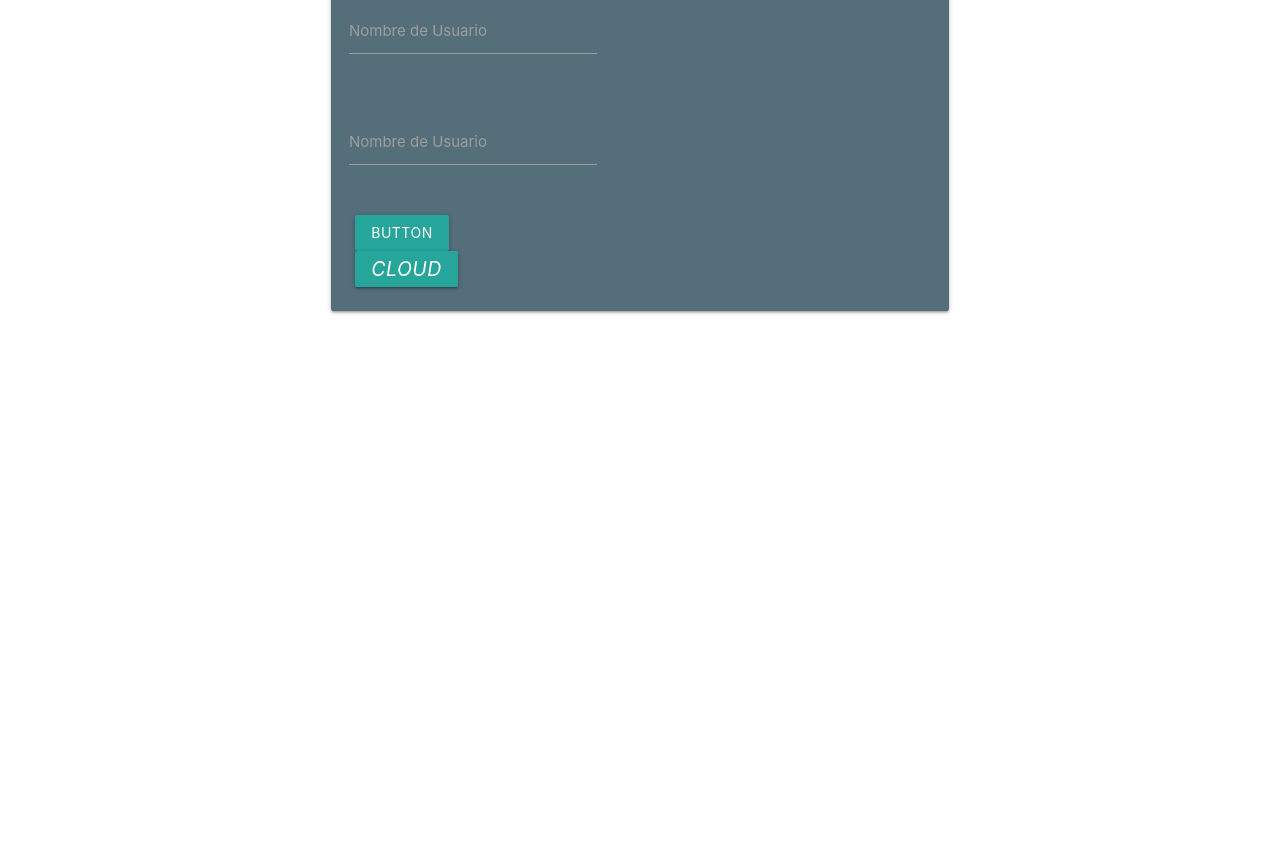
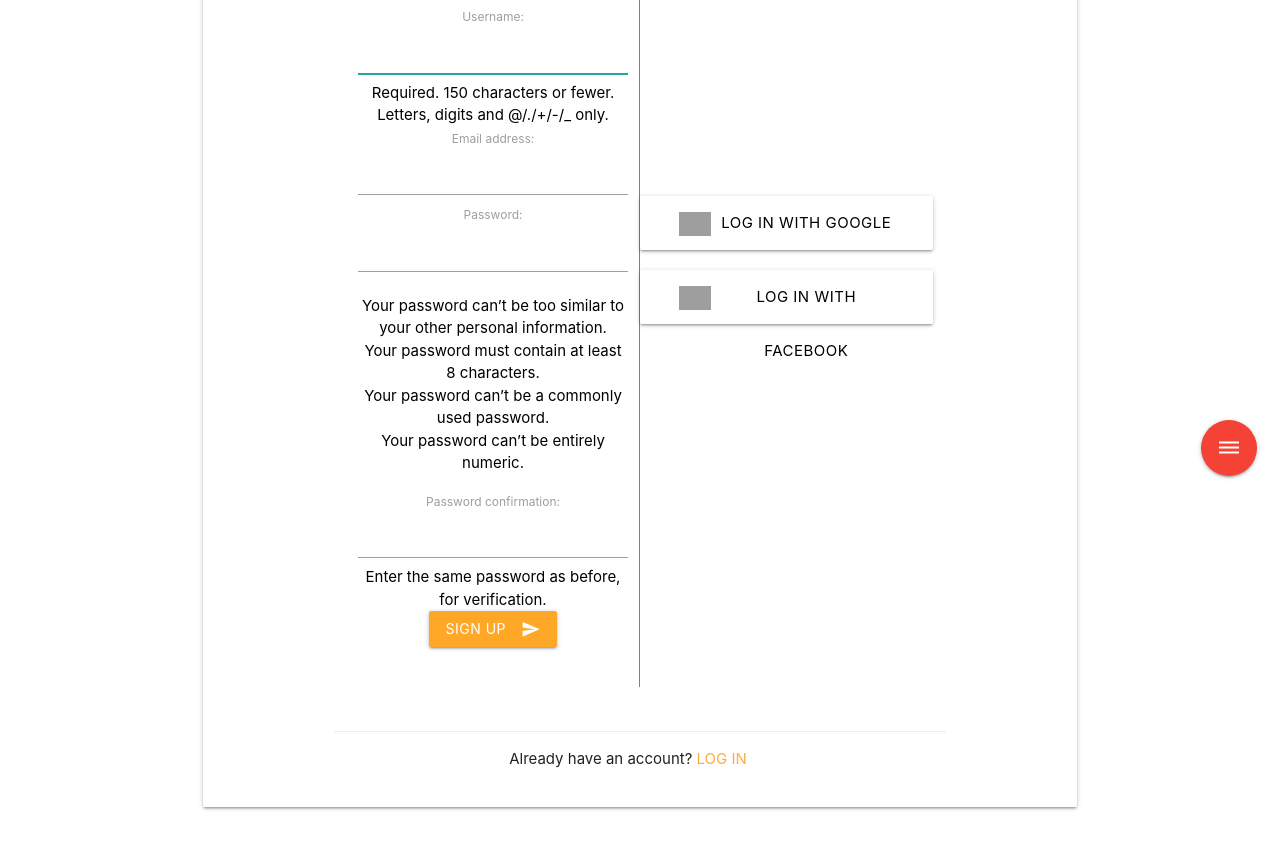
Before and after one commit to cettipao/ecoinclusion, a Django app: page /register in a window 1280 px wide; the page is wider, and only the part inside the window is pictured. Shown: the part 301-1143 px from the top of that part. Before the commit the page ends 615 px from the top of that part, so only its background shows below. Run offline with Django 3.2, Linux system fonts and the light colour scheme; parts of the project's set-up code (start-up, migrations or seed data) failed here and were passed over; some libraries are stand-ins or nearby versions; grey boxes are pictures that could not be loaded.

Commit message:
added pages home about and a new script forms.py

```diff
--- /dev/null
+++ b/ecoinclusion/forms.py
@@ -0,0 +1,35 @@
+from django.forms import ModelForm
+from .models import *
+from django.contrib.auth.forms import UserCreationForm
+from django import forms
+from django.contrib.auth.models import User
+from django.http import request
+
+class UserForm(ModelForm):
+    #last_name = forms.CharField(blank=False)
+    #first_name = forms.CharField(blank=False)
+    class Meta:
+        model = User
+        fields = ['first_name','last_name','username','email']
+    def __init__(self, *args, **kwargs):
+        super(UserForm, self).__init__(*args, **kwargs)
+        self.fields['last_name'].required = True
+        self.fields['first_name'].required = True
+
+    fields = ['basic_field']
+
+
+
+
+
+
+class CreateUserForm(UserCreationForm):
+    #last_name = forms.CharField(blank=False)
+    #first_name = forms.CharField(blank=False)
+    class Meta:
+        model = User
+        fields = ['first_name','last_name','username','email','password1','password2']
+    def __init__(self, *args, **kwargs):
+        super(CreateUserForm, self).__init__(*args, **kwargs)
+        self.fields['last_name'].required = True
+        self.fields['first_name'].required = True
--- a/ecoinclusion/templates/admin/forms/widgets/checkbox_option.html
+++ /dev/null
@@ -1 +0,0 @@
-{% if wrap_label %}{% include "django/forms/widgets/input.html" %}<label class="vCheckboxLabel" {% if widget.attrs.id %} for="{{ widget.attrs.id }}"{% endif %}>{% endif %}{% if wrap_label %} {{ widget.label }}</label>{% endif %}
--- /dev/null
+++ b/ecoinclusion/templates/main.html
@@ -0,0 +1,48 @@
+{% load static %}
+<!DOCTYPE html>
+<html lang="en">
+<head>
+    <meta charset="utf-8">
+    <link rel="stylesheet" href="{% static 'css-m/materialize.min.css' %}">
+
+    <link href="https://fonts.googleapis.com/icon?family=Material+Icons" rel="stylesheet">
+    <title>Iniciar Sesion</title>
+
+
+</head>
+<body>
+    {% include 'navbar.html' %}
+    {% block content %}
+
+
+
+
+
+    {% endblock %}
+    <div class="fixed-action-btn">
+        <a class="btn-floating btn-large red">
+            <i class="large material-icons">dehaze</i>
+        </a>
+        <ul>
+            <li><a class="btn-floating green"><i class="material-icons">message</i></a></li>
+            <li><a class="btn-floating blue"><i class="material-icons">arrow_upward</i></a></li>
+            <li><a class="btn-floating red"><i class="material-icons">arrow_downward</i></a></li>
+
+        </ul>
+    </div>
+    <script>
+    document.addEventListener('DOMContentLoaded', function() {
+        var elems = document.querySelectorAll('.fixed-action-btn');
+        var instances = M.FloatingActionButton.init(elems, {
+            direction: 'top',
+            hoverEnabled: true
+        });
+
+    });
+    </script>
+    <script src="https://cdnjs.cloudflare.com/ajax/libs/materialize/1.0.0/js/materialize.min.js"></script>
+    <script type="text/javascript" src="{% static 'js-m/materialize.min.js' %}"></script>
+
+
+
+</body>
--- /dev/null
+++ b/ecoinclusion/templates/navbar.html
@@ -0,0 +1,82 @@
+{% load static %}
+{% url 'home' as home_url %}
+{% url 'about' as about_url %}
+{% url 'login' as login_url %}
+{% url 'register' as register_url %}
+{% url 'logout' as logout_url %}
+<ul id="dropdown1" class="dropdown-content">
+
+	{% if request.user.is_authenticated %}
+	<li><a href="{{logout_url}}">Log out</a></li>
+	<li><a href=""><i class="material-icons left">face</i>Profile</a></li>
+	{% else %}
+	<li><a class="black-text" href="{{login_url}}">Log in</a></li>
+	<li><a  href="{{register_url}}">Sign up </a></li>
+	{% endif %}
+</ul>
+<ul id="dropdown2" class="dropdown-content">
+
+	{% if request.user.is_authenticated %}
+	<li><a href="{{logout_url}}">Log out</a></li>
+	<li><a href=""><i class="material-icons top">face</i>Profile</a></li>
+	{% else %}
+	<li><a class="black-text" href="{{login_url}}">Log in</a></li>
+	<li><a  href="{{register_url}}">Sign up </a></li>
+	{% endif %}
+</ul>
+<nav class="white nav-extended" role="navigation">
+	<div class="nav-wrapper container">
+		<a id="logo-container" href="{{home_url}}" class="brand-logo"><img src="{% static '/media/logo-ecoinclusion.png' %}" alt="ecoinclusion" loading="lazy"></a>
+
+		<ul class="right hide-on-med-and-down">
+			<li><a  class="black-text" href="{{home_url}}"><i class="material-icons left">home</i>Inicio</a></li>
+			<li><a  class="black-text" href="{{about_url}}"><i class="material-icons left">book</i>Somos</a></li>
+
+			<li><a class="dropdown-trigger black-text" href="#!" data-target="dropdown2"><i class="material-icons right">arrow_drop_down</i>Empezar</a></li>
+
+
+			<li><a  class="black-text" href="#"><i class="material-icons left">group</i>Eco Comunidad</a></li>
+		</ul>
+		<a  href="#" data-target="slide-out" class="sidenav-trigger black-text"><i class="material-icons">menu</i></a>
+
+	</div>
+
+
+</nav>
+
+
+
+<ul id="slide-out" class="sidenav">
+	<li><a  class="black-text" href="{{home_url}}"><i class="material-icons left">home</i>Inicio</a></li>
+	<li><a  class="black-text" href="{{about_url}}"><i class="material-icons left">book</i>Somos</a></li>
+	<li><a class="dropdown-trigger black-text" href="#!" data-target="dropdown1"><i class="material-icons right">arrow_drop_down</i>Empezar</a></li>
+
+	<li><a  class="black-text" href="#"><i class="material-icons left">group</i>Eco Comunidad</a></li>
+</ul>
+
+<script>
+
+
+document.addEventListener('DOMContentLoaded', function() {
+	var elems = document.querySelectorAll('.sidenav');
+
+	var instances = M.Sidenav.init(elems, 'left',{
+		edge: 'left',
+		draggable: true,
+		preventScrolling: true
+	});
+});
+document.addEventListener('DOMContentLoaded', function() {
+    var elems = document.querySelectorAll('.dropdown-trigger');
+    var instances = M.Dropdown.init(elems,{coverTrigger: false});
+  });
+
+
+
+
+
+
+
+
+
+</script>
--- a/ecoinclusion/templates/register.html
+++ b/ecoinclusion/templates/register.html
@@ -1,58 +1,116 @@
+{% extends 'main.html' %}
 {% load static %}
+
+
 {% block content %}
-<!DOCTYPE html>
-<html>
-    <head>
-        <meta charset="utf-8">
-        <link rel="stylesheet" href="{% static 'css-m/materialize.min.css' %}">
-        <script type="text/javascript" src="{% static 'js-m/materialize.min.js' %}"></script>
-        <title>Registrarse</title>
-    </head>
-    <body>
-    <script>
-        $(document).ready(function() {
-            M.updateTextFields();
-        });
-    </script>
-    <div style="position: relative; left: 25%; " class="row">
-        <div class="col s12 m6">
-          <div class="card blue-grey darken-1">
-            <div class="card-content white-text">
-              <span class="card-title" style="text-align: center;">Registrarse</span>
+<style>
+.outer {
+  display: table;
+  position: absolute;
+  top: 0;
+  left: 0;
+  height: 100%;
+
+}
+
+.middle {
+  display: table-cell;
+  vertical-align: middle;
+}
+
+.inner {
+  margin-left: auto;
+  margin-right: auto;
+  width: 400px;
+  /*whatever width you want*/
+}
+</style>
+<div class="container">
     <div class="row">
-                <div class="input-field inline">
-                  <input id="username" type="text" class="validate">
-                  <label for="username">Nombre de Usuario</label>
+        <div class="col s12 " >
+            <div class="card ">
+                <div class="container">
+                    <div class="card-content black-text">
+                        <div class="row center">
+                            <div class="col s12 " >
+                                <span class="flow-text" >Sign up</span>
+                            </div>
+
+                        </div>
+                        <div class="row center valign-wrapper" >
+                            <div class="col s12 m6 l6" style="border-right: 1px grey solid">
+                                <form method="POST" action="">
+                                    {% csrf_token %}
+                                    {{form.as_p}}
+
+                                        <div class="row center">
+                                            <button class="btn waves-effect waves-light orange lighten-1" type="submit" name="action">Sign up
+                                                <i class="material-icons right">send</i>
+                                            </button>
+                                        </div>
+                                        <div class="row center">
+                                            {% for message in messages%}
+                                            <div class="red-text" role="alert">{{message}}</div>
+
+                                            {% endfor %}
+                                        </div>
+
+
+                                </form>
+                            </div>
+                            <div  class="col s12 m6 l6" style="height:100%">
+
+
+
+                                {% load socialaccount %}
+
+                                <div  class="row center">
+                                    <a href="{% provider_login_url 'google' %}" class="btn-large white ">
+
+                                        <div class="col s2 m2 l2">
+                                            <img length="24px" height="24px" style="vertical-align: middle;" src="{% static '/media/logo-google.png' %}" alt="ecoinclusion" loading="lazy">
+                                        </div>
+                                        <div class="col s10 m10 l10 center">
+                                            <div style="color:black">
+                                                Log in with Google
                                             </div>
                                         </div>
-              <div class="row">
-                <div class="input-field inline">
-                  <input id="email" type="email" class="validate">
-                  <label for="email">E-mail</label>
+
+                                    </a>
+                                </div>
+                                <div  class="row center">
+                                    <a href="{% provider_login_url 'facebook' %}" class="btn-large white ">
+
+                                        <div class="col s2 m2 l2">
+                                            <img length="24px" height="24px" style="vertical-align: middle;" src="{% static '/media/logo-facebook.png' %}" alt="ecoinclusion" loading="lazy">
+                                        </div>
+                                        <div class="col s10 m10 l10 center">
+                                            <div style="color:black">
+                                                Log in with Facebook
                                             </div>
                                         </div>
-              <div class="row">
-                <div class="input-field inline">
-                  <input id="password" type="text" class="validate">
-                  <label for="password">Nombre de Usuario</label>
+
+                                    </a>
+                                </div>
+
                             </div>
                         </div>
-              <div class="row">
-                <div class="input-field inline">
-                  <input id="confirm_password" type="text" class="validate">
-                  <label for="confirm_password">Nombre de Usuario</label>
+                    </div>
+
+                    <div class="card-action">
+
+                        <div class="row center">
+                            Already have an account? <a href="{% url 'login' %}" class="ml-2">Log in</a>
                         </div>
                     </div>
-              <div>
-                <a class="waves-effect waves-light btn">button</a>
-              </div>
-              <div>
-                <a class="waves-effect waves-light btn"><i class="material-icons">cloud</i></a>
+
+
+
+
                 </div>
             </div>
         </div>
     </div>
 </div>
-    </body>
-</html>
+
 {% endblock %}
--- a/ecoinclusion/urls.py
+++ b/ecoinclusion/urls.py
@@ -2,6 +2,10 @@ from django.urls import path
 from .views import *
 
 urlpatterns = [
-     path('login', loginView),
-     path('register', registerView),
+     path('',homeView, name="home"),
+     path('login', loginView, name="login"),
+     path('somos', aboutView, name="about"),
+     path('register', registerView, name="register"),
+     path('logout', logoutView, name="logout"),
+
 ]
--- a/ecoinclusion/views.py
+++ b/ecoinclusion/views.py
@@ -2,16 +2,60 @@ from django.shortcuts import render
 from django.views.generic import TemplateView
 from django.shortcuts import render,redirect
 from django.contrib.auth.forms import UserCreationForm
+from django.contrib.auth import authenticate, login, logout
+from .forms import *
+from .decorators import *
+from django.contrib import messages
 
 # Create your views here.
 
-def logoutViews(request):
+def logoutView(request):
     if request.user.is_authenticated:
         logout(request)
-        return redirect("login_url")
+        return redirect("home")
 
+
+
+
+@unauthenticated_user
+def loginView(request):
+    context= {}
+    if request.method == 'POST':
+        username=request.POST.get('username')
+        password=request.POST.get('password')
+        user=authenticate(request , username=username,password=password)
+        if user is not None:
+            login(request,user)
+            messages.error(request, "Succefully loged in with account " + username)
+            return redirect('home')
+        else :
+            messages.error(request, "Username OR password is incorrect " )
+            return render(request, 'login.html' , context)
+
+
+    return render(request,'login.html',context)
+
+@unauthenticated_user
 def registerView(request):
-    return render(request, 'register.html')
+    form = CreateUserForm()
+    if request.method =="POST":
+        form = CreateUserForm(request.POST)
+        if form.is_valid():
+            user = form.save()
+            username = form.cleaned_data.get('username')
 
-def loginView(request):
-    return render(request,'login.html')
+            messages.success(request, "Account was created for " + username)
+            return redirect('login')
+    context= {
+        'form':form
+    }
+    return render(request, 'register.html' , context)
+
+
+def homeView(request):
+    return render(request, 'home.html')
+
+
+
+def aboutView(request):
+    return render(request, 'somos.html')
```
Also changed, not shown: ecoinclusion/decorators.py (added, +12 -0 lines), ecoinclusion/templates/home.html (added, +54 -0 lines), ecoinclusion/templates/login.html (+78 -54 lines), ecoinclusion/templates/somos.html (added, +47 -0 lines), db.sqlite3, ecoinclusion/templates/checkboxes.html (deleted). Lines whose indentation alone changed are shown as unchanged.
